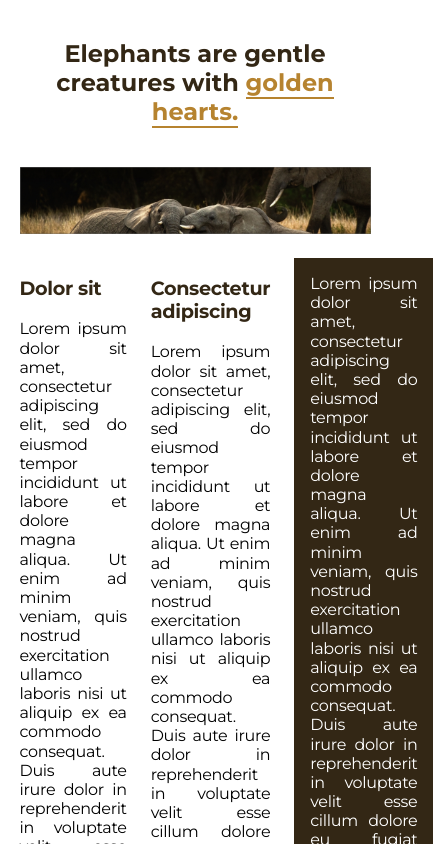
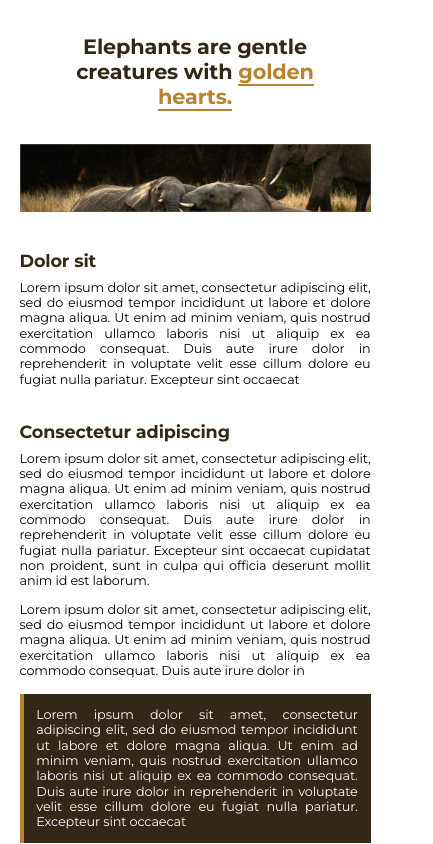
Before and after one commit to bhavikthakur/elephant-blog-practice, a website built with Vite: page index.html in a window 390 px wide. Shown: the top 844 px of the page, 433 px wide, since content can reach past the window. Built offline with nearby package versions, Linux system fonts and the light colour scheme.

Commit message:
updated media queries

```diff
--- a/css/styles.css
+++ b/css/styles.css
@@ -67,7 +67,10 @@ body {
     -webkit-font-smoothing: antialiased;
     font-size: 1rem;
     font-family: "Montserrat", serif;
+    /* Font Weight : 400, 700  */
+
     font-weight: 400;
+    letter-spacing: -0.03em;
 }
 
 /* ---------------PAGE WRAPPER------------------------ */
@@ -75,7 +78,6 @@ body {
     max-width: 980px;
     margin: 0 auto;
     width: 90%;
-
 }
 
 /* --------------HERO TITLE AND IMAGE---------------------- */
@@ -95,13 +97,13 @@ body {
 
 .hero-img {
     height: auto;
+    margin: 0 auto
 }
 
 /* -----------------GLOBAL SECTION STYLING----------------------------- */
 .container {
-    margin-top: 1.5em;
+    margin-top: 1.6em;
     text-align: justify;
-    letter-spacing: -0.02em;
     max-width: 100%;
 
 }
@@ -109,7 +111,7 @@ body {
 .section-heading {
     margin-bottom: 1em;
     color: var(--clr-brown-900);
-    font-size: 1.2rem;
+    font-size: 1.3rem;
     font-weight: 700;
     padding-top: 1em;
 }
@@ -119,6 +121,8 @@ body {
     color: var(--clr-neutral-500);
     padding: 1em;
     max-width: 200px;
+    border-left: 4px solid var(--clr-brown-500);
+
 
 }
 
@@ -130,11 +134,15 @@ body {
 }
 
 .left-top-container {
-    max-width: 250px;
+    flex-grow: 1;
 }
 
 .middle-top-container {
-    max-width: 500px;
+    flex-grow: 2;
+}
+
+.top-container .highlighter-container {
+    flex-grow: 1;
 }
 
 
@@ -148,9 +156,89 @@ body {
 .bottom-container {
     display: flex;
     gap: 3rem;
+    padding-bottom: 2em
+}
+
+.left-bottom-container {
+    flex-grow: 3;
+}
+
+.bottom-container .highlighter-container {
+    flex-grow: 1;
+}
+
+/* ---------------MEDIA QUERIES------------------------ */
+
+
+/* ----TABLET SCREENS------------ */
+@media (max-width:800px) {
+    body {
+        font-size: 0.9rem;
+        letter-spacing: -0.02em;
+    }
+
+    .hero-title {
+        font-size: 1.5rem;
+    }
+
+    .section-heading {
+        font-size: 1.3rem;
+    }
+
+    .top-container,
+    .bottom-container {
+        flex-direction: column;
+        align-items: center;
+        gap: 1rem;
+    }
+
+    .section-container {
+        max-width: 100%;
+    }
+
+    .section-heading {
+        margin-bottom: 0.5em;
+    }
 
 }
 
-.left-bottom-container {
-    max-width: 750px;
+/* ------MOBILE SCREENS------------- */
+
+@media (max-width:500px) {
+
+    body {
+        font-size: 0.8rem;
+        letter-spacing: -0.01em;
+    }
+
+    .hero-title {
+        font-size: 1.3rem;
+    }
+
+    .section-heading {
+        font-size: 1.1rem;
+    }
+
+    .top-container,
+    .bottom-container {
+        flex-direction: column;
+        align-items: center;
+        gap: 1rem;
+    }
+
+    .section-container {
+        max-width: 100%;
+    }
+
+    .section-heading {
+        margin-bottom: 0.5em;
+    }
+
+    .left-top-container,
+    .middle-top-container,
+    .highlighter-container {
+        min-width: 150px;
+        flex-shrink: 1;
+    }
+
 }
--- a/index.html
+++ b/index.html
@@ -13,6 +13,7 @@
     />
     <link rel="stylesheet" href="css/styles.css" />
     <link rel="icon" type="image/x-icon" href="images/elephant-fav-icon.png" />
+    <meta name="viewport" content="width=device-width, initial-scale=1.0" />
 
     <title>Elephant Blog Website</title>
   </head>
@@ -24,6 +25,7 @@
         Elephants are gentle creatures with
         <span class="text-highlighter">golden hearts.</span>
       </h1>
+
       <!-- ----------------------HERO IMAGE-------------------------- -->
       <img
         class="hero-img"
@@ -31,9 +33,10 @@
         alt="Elephant family playing with each in the jungle"
         loading="lazy"
       />
+
       <!-- -----------------TOP CONTAINER----------------------------- -->
       <section class="container top-container">
-        <div class="left-top-container">
+        <div class="left-top-container section-container">
           <h2 class="section-heading">Dolor sit</h2>
           <p class="section-body">
             Lorem ipsum dolor sit amet, consectetur adipiscing elit, sed do
@@ -44,7 +47,7 @@
             pariatur. Excepteur sint occaecat
           </p>
         </div>
-        <div class="middle-top-container">
+        <div class="middle-top-container section-container">
           <h2 class="section-heading">Consectetur adipiscing</h2>
           <p class="section-body middle-body">
             Lorem ipsum dolor sit amet, consectetur adipiscing elit, sed do
@@ -62,7 +65,7 @@
             aliquip ex ea commodo consequat. Duis aute irure dolor in
           </p>
         </div>
-        <div class="highlighter-container">
+        <div class="highlighter-container section-container">
           <p class="section-body highlighter-body">
             Lorem ipsum dolor sit amet, consectetur adipiscing elit, sed do
             eiusmod tempor incididunt ut labore et dolore magna aliqua. Ut enim
@@ -76,7 +79,7 @@
 
       <!-- ------------------BOTTOM CONTAINER--------------------------------- -->
       <section class="container bottom-container">
-        <div class="left-bottom-container">
+        <div class="left-bottom-container section-container">
           <h2 class="section-heading">Deserunt mollit anim id est laborum</h2>
           <p class="section-body">
             Lorem ipsum dolor sit amet, consectetur adipiscing elit, sed do
@@ -88,7 +91,7 @@
             culpa qui officia deserunt mollit anim id est laborum.
           </p>
         </div>
-        <div class="highlighter-container">
+        <div class="highlighter-container section-container">
           <p class="section-body highlighter-body">
             Lorem ipsum dolor sit amet, consectetur adipiscing elit, sed do
             eiusmod tempor incididunt ut labore et dolore magna aliqua. Ut
```
